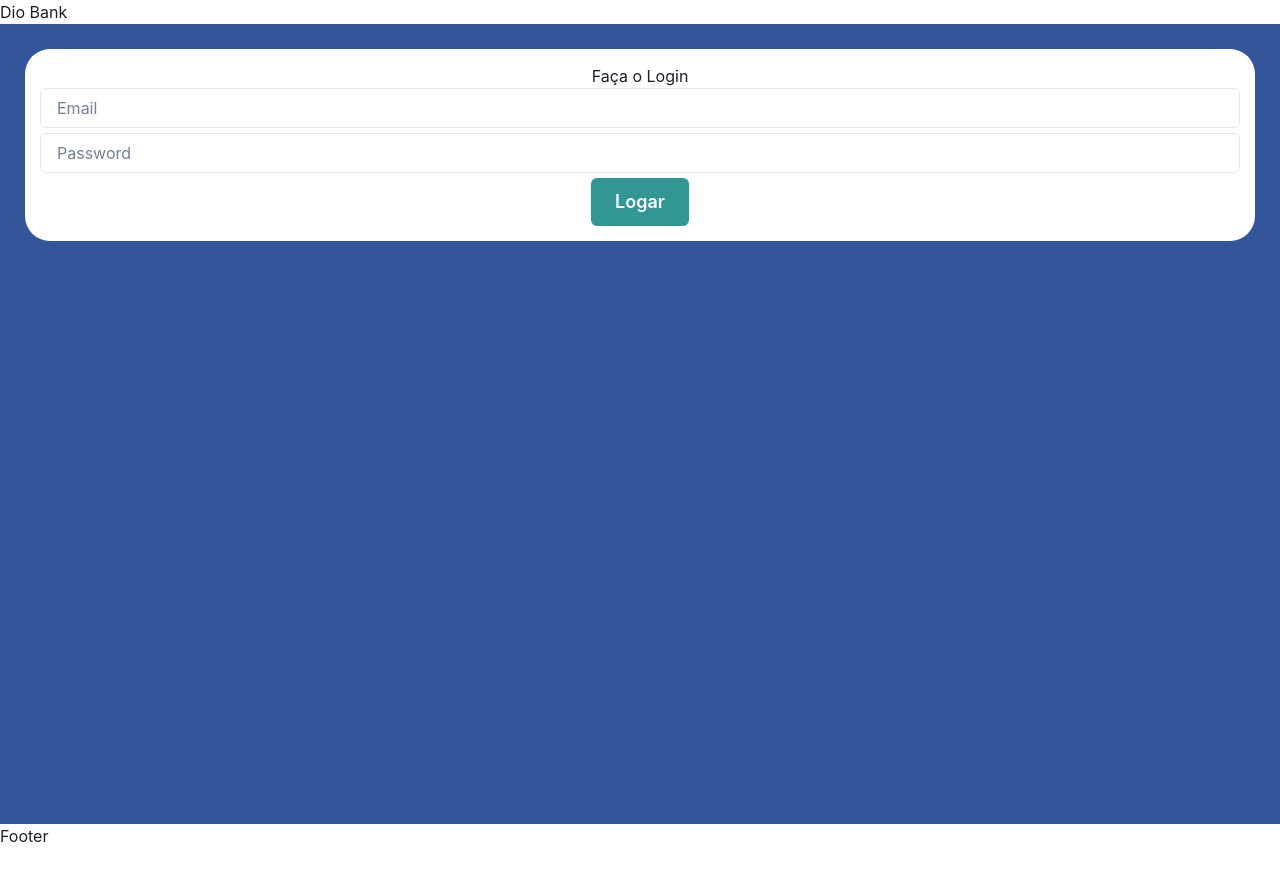
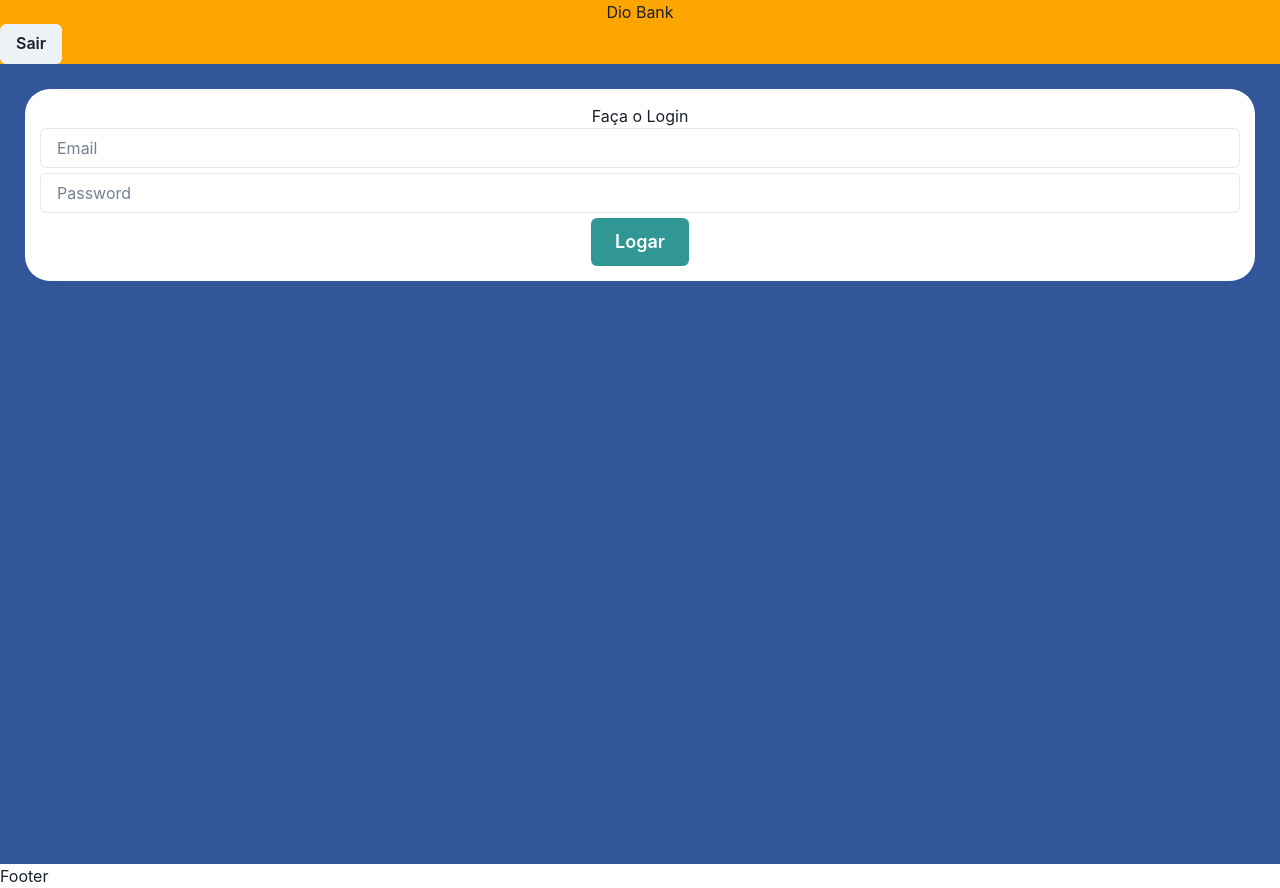
Before and after one commit to GabrielSilva0109/TypeScript, a React (Create React App) app in the folder my-app-ts/: page / in a window 1280 px wide. Before the commit the page ends 848 px from the top, so only its background shows below. Built offline with nearby package versions, Linux system fonts and the light colour scheme.

Commit message:
Update Header.tsx

```diff
--- a/my-app-ts/src/components/Header/Header.tsx
+++ b/my-app-ts/src/components/Header/Header.tsx
@@ -1,7 +1,15 @@
+import { Button, Center, Box, Text } from '@chakra-ui/react'
 import './Header.css'
 
 export const Header = () => {
     return(
-        <div>Dio Bank</div>
+        <Box background='orange' width='100%'>
+            <Center>
+                <Text fontSize='3x1'>Dio Bank</Text>
+            </Center>
+            <Button>
+                Sair
+            </Button>
+        </Box>
     )
 }
```
